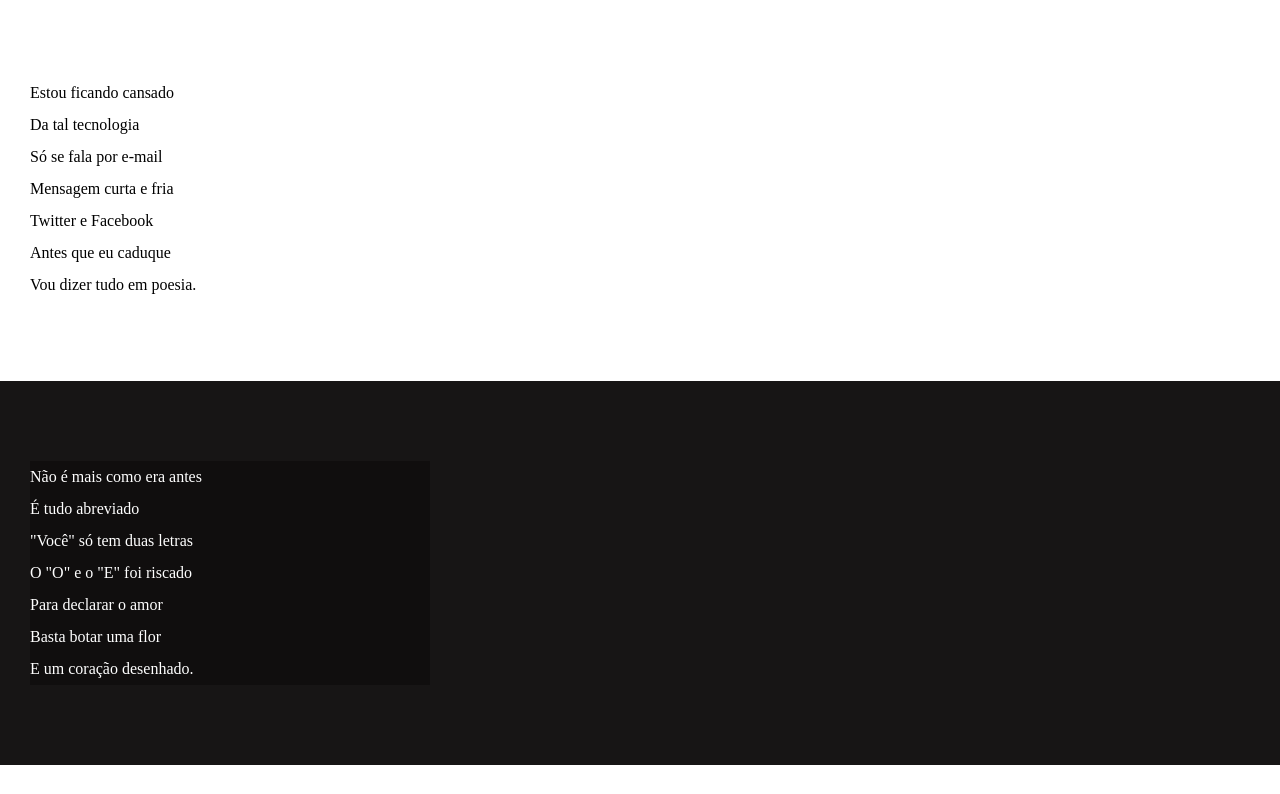
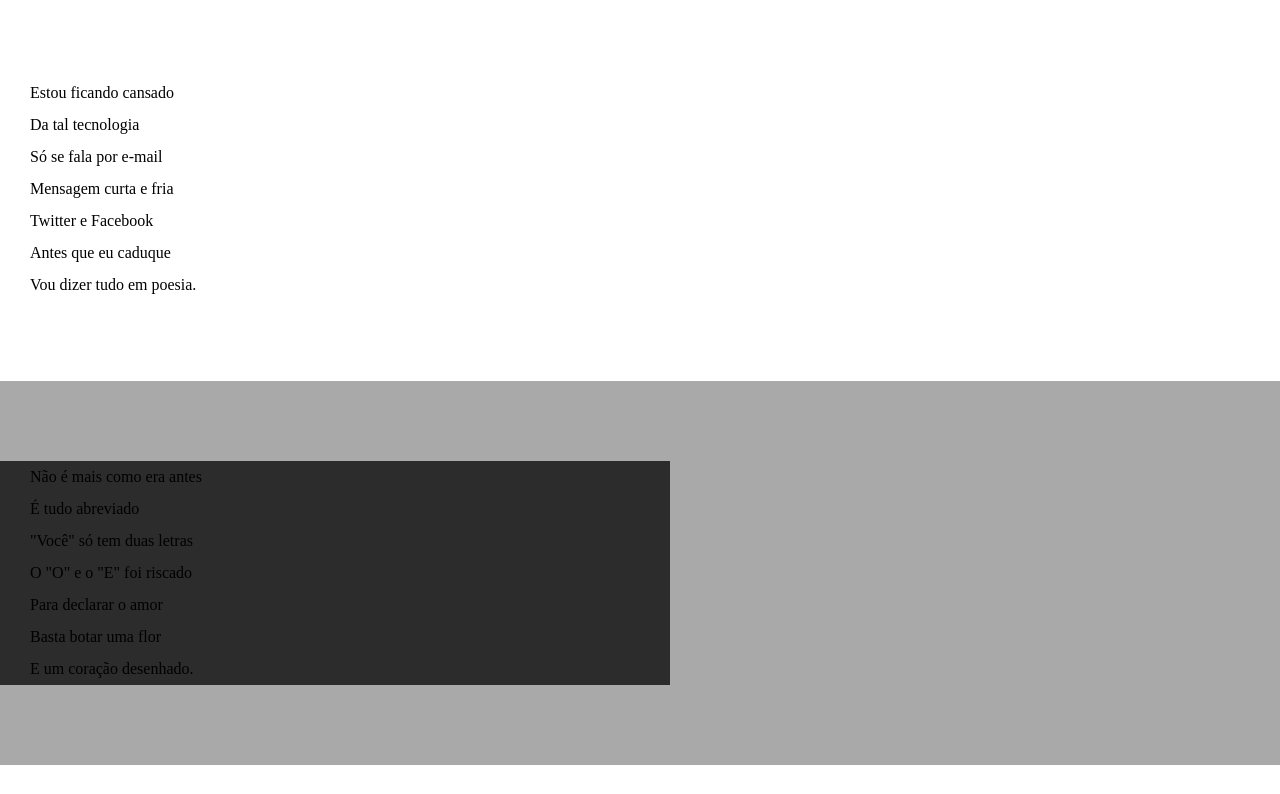
Before and after one commit to leonmello/html-css, a plain HTML site: page Exercícios/desafio02/index.html in a window 1280 px wide. Shown: the part 158-952 px from the top of the page. Drawn offline with Linux system fonts and the light colour scheme.

Commit message:
atualizei o estilo do desafio02

```diff
--- a/Exercícios/desafio02/estilo/style.css
+++ b/Exercícios/desafio02/estilo/style.css
@@ -3,11 +3,6 @@
 * {
     margin: 0px;
     padding: 0px;
-}
-
-html, body {
-    min-height: 100vh;
-    background-color: darkgray;
 }
 
 header {
@@ -16,12 +11,12 @@ header {
     text-align: center;
 }
 
-header > h1 {
+header h1 {
     padding-top: 50px;
     font-variant: small-caps;
 }
 
-header > p {
+header p {
     padding-bottom: 50px;
 }
 
@@ -39,22 +34,22 @@ section {
     padding-top: 10vh;
     padding-bottom: 10vh;
     line-height: 2em;
+}
+section.normal p {
     padding-left: 30px;
+}
+section.imagem p {
+    padding-left: 30px;
+    background-color: rgb(45, 44, 44);
+    width: 50vw;
 }
 
 section.normal {
-    background-color: white;
-    color: black;
+
 }
 
 section.imagem {
-    background-color: rgb(23, 21, 21);
-    color: white;
-}
-
-section.imagem > p {
-    background-color: rgba(0, 0, 0, 0.315);
-    width: 400px;
+    background-color: darkgray;
 }
 
 footer {
```
